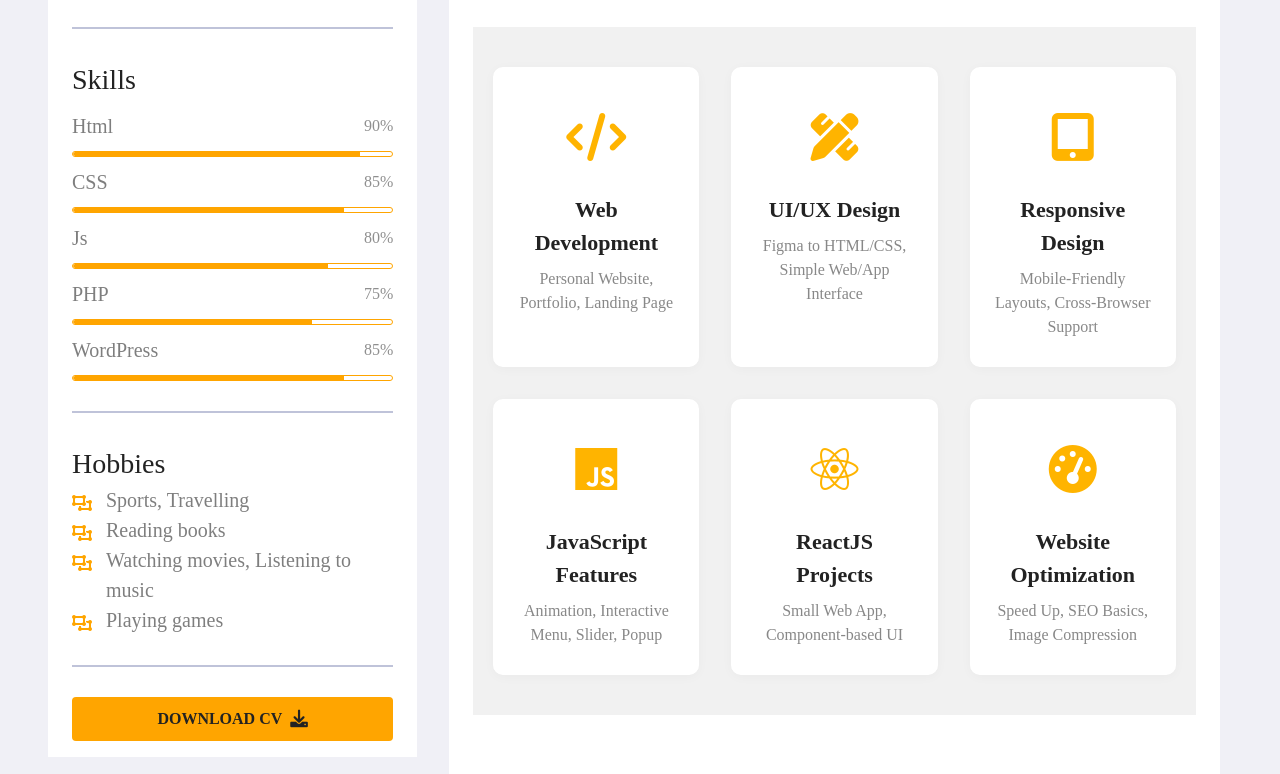
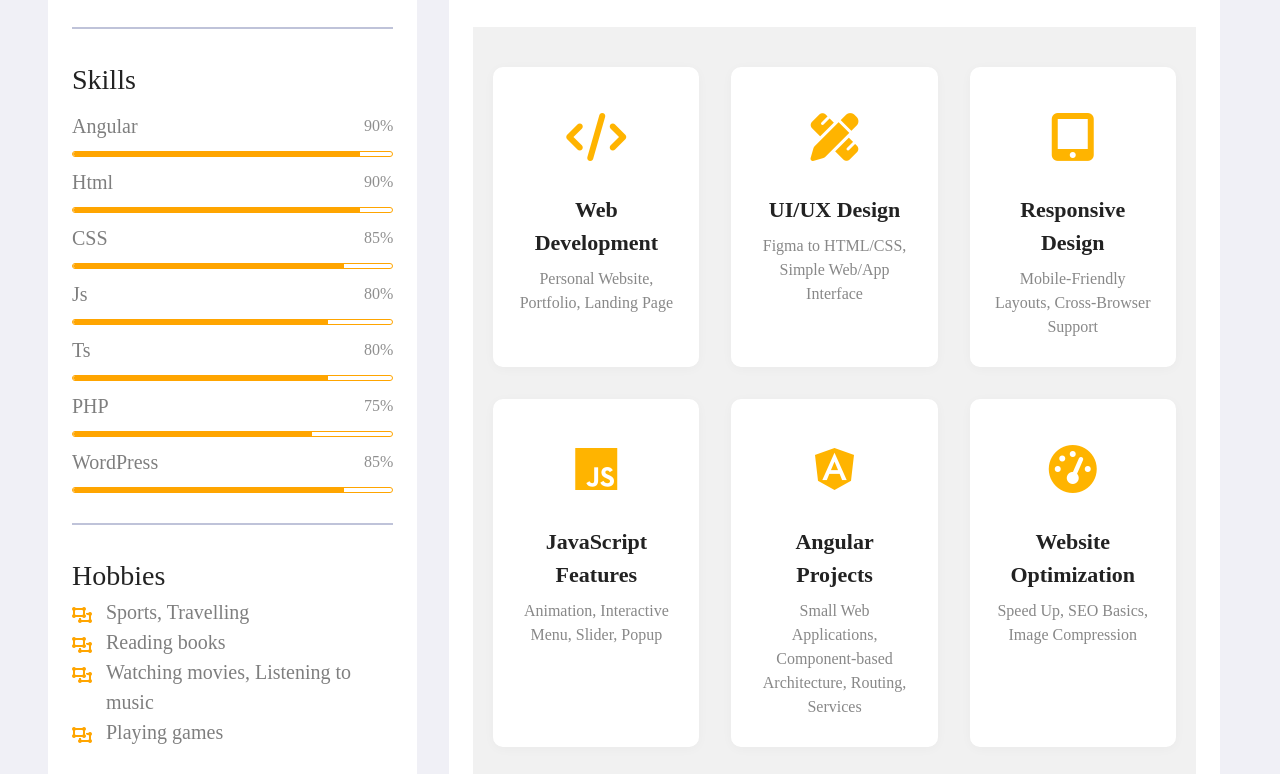
Before and after one commit to DuTuanAnh/DuTuanAnh-profile-web, a plain HTML site: page index.html in a window 1280 px wide. Shown: the part 825-1599 px from the top of the page. Drawn offline with nearby package versions, Linux system fonts and the light colour scheme.

Commit message:
update code

```diff
--- a/index.html
+++ b/index.html
@@ -71,6 +71,15 @@
                             <h2>Skills</h2>
                             <div class="skill-item">
                                 <div class="skills-center">
+                                <h2>Angular</h2>
+                                <span>90%</span>
+                                </div>
+                                <div class="progress-bar">
+                            <div class="progress" style="width: 90%;"></div>
+                                </div>
+                            </div>
+                            <div class="skill-item">
+                                <div class="skills-center">
                                 <h2>Html</h2>
                                 <span>90%</span>
                                 </div>
@@ -90,6 +99,15 @@
                             <div class="skill-item">
                                 <div class="skills-center">
                                 <h2>Js</h2>
+                                <span>80%</span>
+                                </div>
+                                <div class="progress-bar">
+                                <div class="progress" style="width: 80%;"></div>
+                                </div>
+                            </div>
+                            <div class="skill-item">
+                                <div class="skills-center">
+                                <h2>Ts</h2>
                                 <span>80%</span>
                                 </div>
                                 <div class="progress-bar">
@@ -137,7 +155,7 @@
                         </div>
                         <hr>
                         <a class="btn-download"
-                            href="https://drive.google.com/uc?export=download&id=1h-et2awzuvVzjLdLdg4BrGpgiQ8Ks22j">
+                            href="https://drive.google.com/file/d/1yAAhXWAVtEqC2vDgPvM4OK2JbKjkZmkh/view?usp=sharing">
                             DOWNLOAD CV
                             <i class="fa-solid fa-download"></i>
                         </a>
@@ -154,7 +172,7 @@
                                         <h2>Become a Front-End Developer, specializing in developing modern, optimized, and responsive user interfaces across multiple devices.</h2>
                                         <button class="btn-check">
                                             <div class="check-text">
-                                                <a href="https://drive.google.com/file/d/1h-et2awzuvVzjLdLdg4BrGpgiQ8Ks22j/view">Check My CV</a>
+                                                <a href="https://drive.google.com/file/d/1yAAhXWAVtEqC2vDgPvM4OK2JbKjkZmkh/view?usp=sharing">Check My CV</a>
                                                 <i class="fa-solid fa-arrow-right"></i>
                                             </div>
                                         </button>
@@ -210,10 +228,10 @@
                                         </div>
                                         <div class="service-item" data-aos="fade-up">
                                             <div class="service-icon">
-                                                <i class="fa-brands fa-react"></i>
+                                                <i class="fa-brands fa-angular"></i>
                                             </div>
-                                            <h3>ReactJS Projects</h3>
-                                            <p>Small Web App, Component-based UI</p>
+                                            <h3>Angular Projects</h3>
+                                            <p>Small Web Applications, Component-based Architecture, Routing, Services</p>
                                         </div>
                                         <div class="service-item" data-aos="fade-up">
                                             <div class="service-icon">
@@ -271,7 +289,7 @@
                                     </div>
                                     <div class="education-item">
                                         <div class="edu-left">
-                                            <h3>ReactJS Bootcamp</h3>
+                                            <h3>Angular Development</h3>
                                             <div class="edu-role-date">
                                             <span class="edu-role">Student</span>
                                             <span class="edu-date">2021 - 2025</span>
@@ -280,7 +298,7 @@
                                         <div class="edu-right">
                                             <h3>Certificate of Completion</h3>
                                             <p>
-                                            Learned: ReactJS, Component-based UI, State Management.
+                                            Learned: Angular, TypeScript, Component-based Architecture, Routing, Services, Reactive Forms.
                                             </p>
                                         </div>
                                     </div>
```
